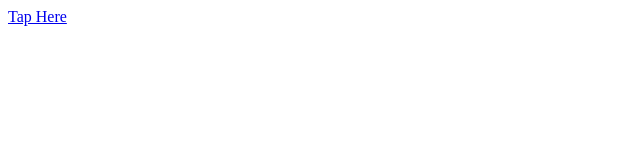
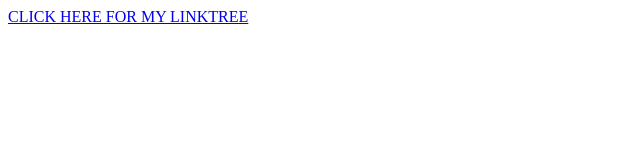
Before and after one commit to TwTyler99/Resume, a plain HTML site: page index.html in a window 1280 px wide. Shown: the whole page, without its empty margins (0-640 px from the left). Drawn offline with Linux system fonts and the light colour scheme.

Commit message:
Update index.html

```diff
--- a/index.html
+++ b/index.html
@@ -1,3 +1,3 @@
 <html>
-  <p><a href="https://linktr.ee/tyler100">Tap Here</a></p>
+  <p><a href="https://linktr.ee/tyler100">CLICK HERE FOR MY LINKTREE</a></p>
   </html>
```
